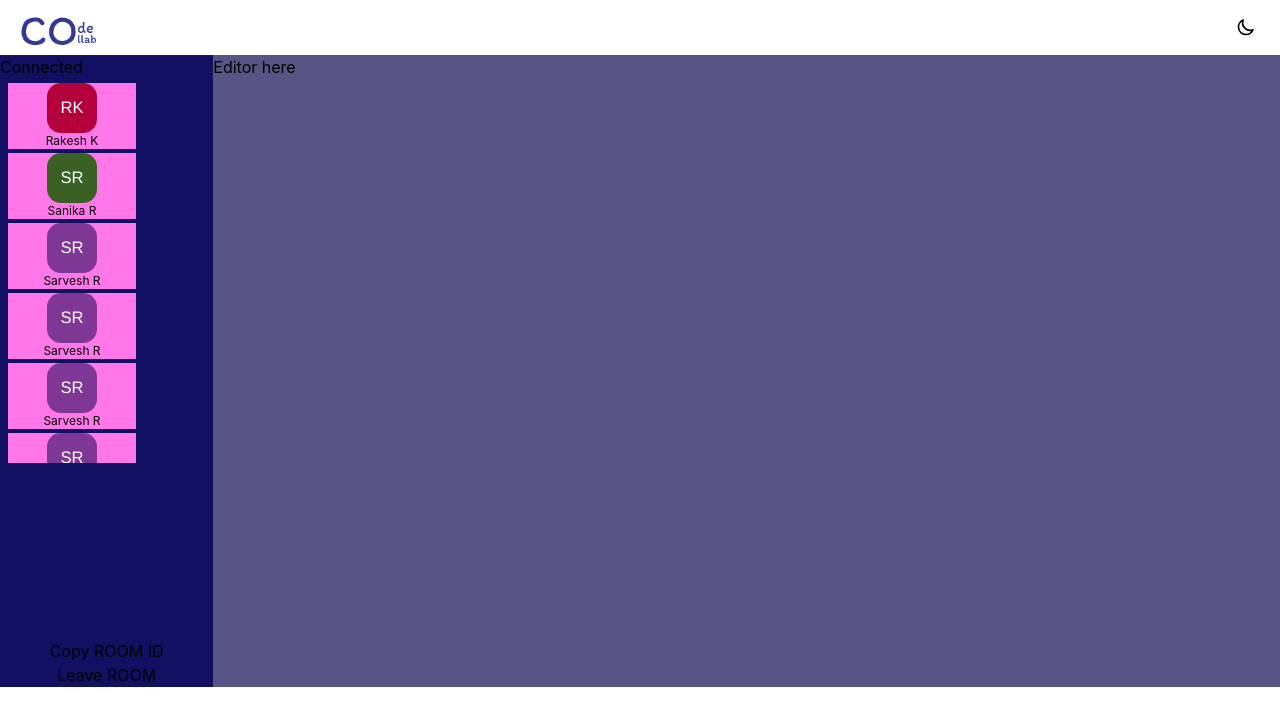
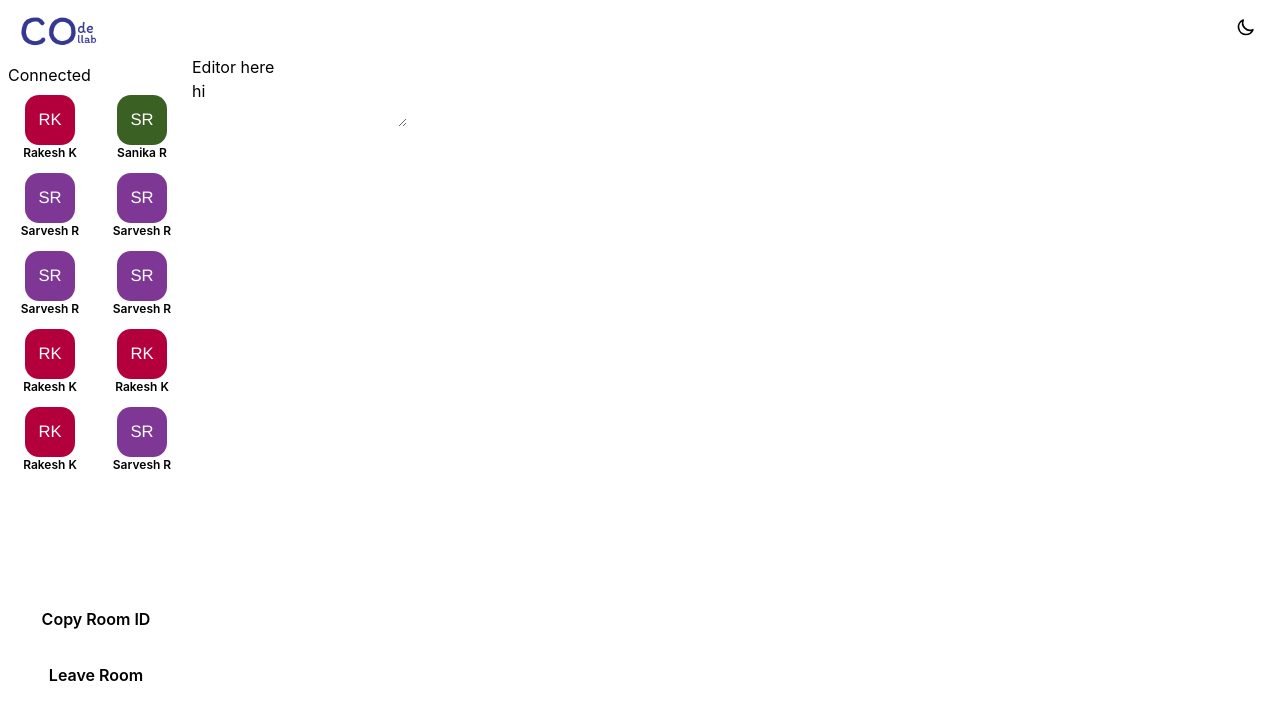
Before and after one commit to Sarveshrajpure/codecollab, a React (Create React App) app: page /editor in a window 1280 px wide. Shown: the top 726 px of the page. Built offline with nearby package versions, Linux system fonts and the light colour scheme; a web font is replaced by a local one.

Commit message:
dark and light theme color config

```diff
--- a/package.json
+++ b/package.json
@@ -8,6 +8,7 @@
     "@testing-library/react": "^13.3.0",
     "@testing-library/user-event": "^13.5.0",
     "axios": "^0.27.2",
+    "codemirror": "^6.0.1",
     "dotenv": "^16.0.1",
     "react": "^18.1.0",
     "react-avatar": "^5.0.1",
--- a/src/App.js
+++ b/src/App.js
@@ -9,7 +9,7 @@ import "./App.css";
 
 function App() {
   return (
-    <div className="bg-white dark:bg-tahiti">
+    <div className="bg-white dark:bg-dark-bg">
       <Routes>
         <Route exact path="" element={<Home />} />
         <Route exact path="/register" element={<Register />} />
--- a/src/Editor/components/editorActions.js
+++ b/src/Editor/components/editorActions.js
@@ -7,25 +7,25 @@ const EditorActions = () => {
     { socketId: 1, username: "Rakesh K" },
     { socketId: 2, username: "Sanika R" },
     { socketId: 3, username: "Sarvesh R" },
-    { socketId: 3, username: "Sarvesh R" },
-    { socketId: 3, username: "Sarvesh R" },
-    { socketId: 3, username: "Sarvesh R" },
-    { socketId: 1, username: "Rakesh K" },
-    { socketId: 1, username: "Rakesh K" },
-    { socketId: 1, username: "Rakesh K" },
-    { socketId: 3, username: "Sarvesh R" },
-    { socketId: 3, username: "Sarvesh R" },
-    { socketId: 3, username: "Sarvesh R" },
-    { socketId: 1, username: "Rakesh K" },
-    { socketId: 1, username: "Rakesh K" },
-    { socketId: 1, username: "Rakesh K" },
+    { socketId: 4, username: "Sarvesh R" },
+    { socketId: 5, username: "Sarvesh R" },
+    { socketId: 6, username: "Sarvesh R" },
+    { socketId: 7, username: "Rakesh K" },
+    { socketId: 8, username: "Rakesh K" },
+    { socketId: 9, username: "Rakesh K" },
+    { socketId: 10, username: "Sarvesh R" },
+    { socketId: 11, username: "Sarvesh R" },
+    { socketId: 12, username: "Sarvesh R" },
+    { socketId: 13, username: "Rakesh K" },
+    { socketId: 14, username: "Rakesh K" },
+    { socketId: 15, username: "Rakesh K" },
   ]);
   return (
     <div className="editorActionsContainer flex flex-col justify-between ">
       <div className="roomMemberContainer ">
-        <h3>Connected</h3>
-        <div className="roomMemberBlock h-32 overflow-x-scroll md:h-96 md:overflow-x-auto ">
-          <div className="memberList flex md:block">
+        <h3 className="mx-2 my-2">Connected</h3>
+        <div className="roomMemberBlock  h-32 overflow-x-scroll md:h-96 md:overflow-x-auto ">
+          <div className="memberList flex md:justify-center md:flex-wrap gap-3">
             {members.map((mem) => (
               <Member key={mem.socketId} username={mem.username} />
             ))}
@@ -34,8 +34,12 @@ const EditorActions = () => {
       </div>
 
       <div className="flex justify-evenly md:flex-col md:h-56 md:justify-end ">
-        <button className="btn copyBtn">Copy ROOM ID</button>
-        <button className="btn leaveBtn">Leave ROOM</button>
+        <button className="btn copyBtn bg-white rounded font-semibold text-md p-2 my-2 mx-2">
+          Copy Room ID
+        </button>
+        <button className="btn leaveBtn bg-sky-600 hover:bg-sky-700  rounded font-semibold text-md p-2 my-2 mx-2">
+          Leave Room
+        </button>
       </div>
     </div>
   );
--- a/src/Editor/index.js
+++ b/src/Editor/index.js
@@ -8,11 +8,11 @@ const EditorPage = () => {
   return (
     <div className="editorPageWrapper h-screen ">
       <Nav />
-      <div className="editorPageBlock  bg-metal  flex flex-col-reverse  md:flex-row ">
-        <div className="actionsWrapper bg-midnight   md:w-1/6">
+      <div className="editorPageBlock   flex flex-col-reverse  md:flex-row ">
+        <div className="actionsWrapper   md:w-48">
           <EditorActions />
         </div>
-        <div className="editorWrapper md:w-5/6">
+        <div className="editorWrapper md:w-5/6 bg-midnight h-96">
           Editor here
           <Editor />
         </div>
--- a/src/Home/index.js
+++ b/src/Home/index.js
@@ -7,6 +7,10 @@ const Home = () => {
     <div>
       <div className=" ">
         <Nav isHomePage={true} />
+
+
+
+
         <Footer />
       </div>
     </div>
--- a/src/Utilities/editor.js
+++ b/src/Utilities/editor.js
@@ -1,9 +1,10 @@
-import React from "react";
+import React, { useEffect } from "react";
 
 const Editor = () => {
+  useEffect(()=>{})
   return (
     <div>
-      <div></div>
+      <textarea id="codeEditor ">hi</textarea>
     </div>
   );
 };
--- a/src/Utilities/member.js
+++ b/src/Utilities/member.js
@@ -3,9 +3,11 @@ import Avatar from "react-avatar";
 
 const Member = ({ username }) => {
   return (
-    <div className="memberWrapper items-center bg-bubble-gum flex flex-col w-32 my-1 mx-2  ">
+    <div className="memberWrapper items-center  flex flex-col w-20   ">
       <Avatar name={username} size={50} round="14px" />
-      <span className="userNameBlock text-xs text-center">{username}</span>
+      <span className="userNameBlock text-xs text-center font-semibold">
+        {username}
+      </span>
     </div>
   );
 };
--- a/src/Utilities/toggle.js
+++ b/src/Utilities/toggle.js
@@ -9,7 +9,7 @@ const Toggle = () => {
       {theme === "dark" ? (
         <button
           onClick={() => setTheme(theme === "dark" ? "light" : "dark")}
-          className="text-gray-500 dark:text-gray-400 bg-white shadow-none p-2 focus:outline-none text-lg rounded-full outline-none ring-transparent cursor-pointer"
+          className="text-gray-500 dark:text-dark-accent bg-white shadow-none p-2 focus:outline-none text-lg rounded-full outline-none ring-transparent cursor-pointer"
         >
           <svg
             className="w-5 h-5"
--- a/tailwind.config.js
+++ b/tailwind.config.js
@@ -5,14 +5,14 @@ module.exports = {
     colors: {
       transparent: "transparent",
       current: "currentColor",
-      white: "#ffffff",
-      purple: "#3f3cbb",
-      midnight: "#121063",
-      metal: "#565584",
-      tahiti: "#3ab7bf",
-      silver: "#ecebff",
-      "bubble-gum": "#ff77e9",
-      bermuda: "#78dcca",
+      white: "#FFFFFF",
+      "dark-call-sec": "#FFFFFF",
+      "dark-accent": "#24242B",
+      "dark-bg": "#121212",
+      "light-accent": "#F5F5F5",
+      "light-bg": "#FFFFFF",
+      "light-call-sec": "#5063F0",
+      "call-primary": "#E91E63",
     },
     extend: {},
   },
```
Also changed, not shown: 1 other file (tests, documents, lock files or other folders).
